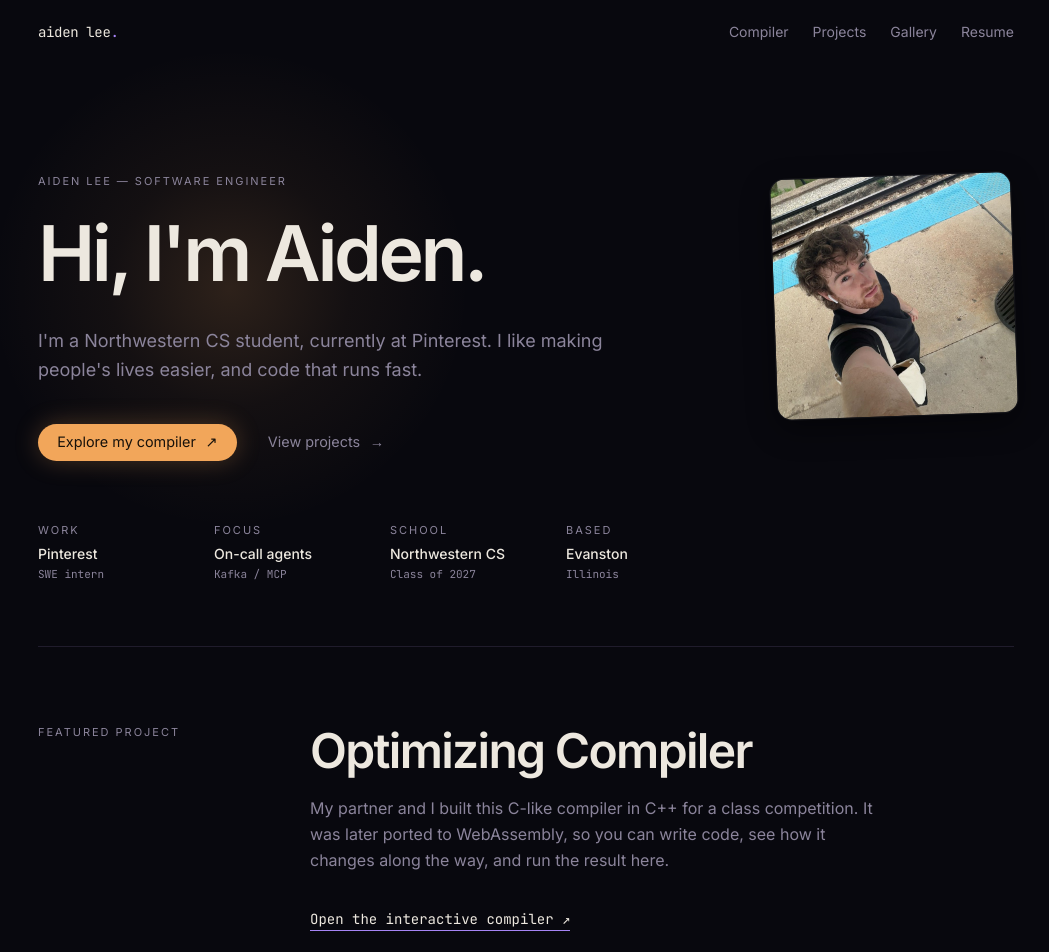
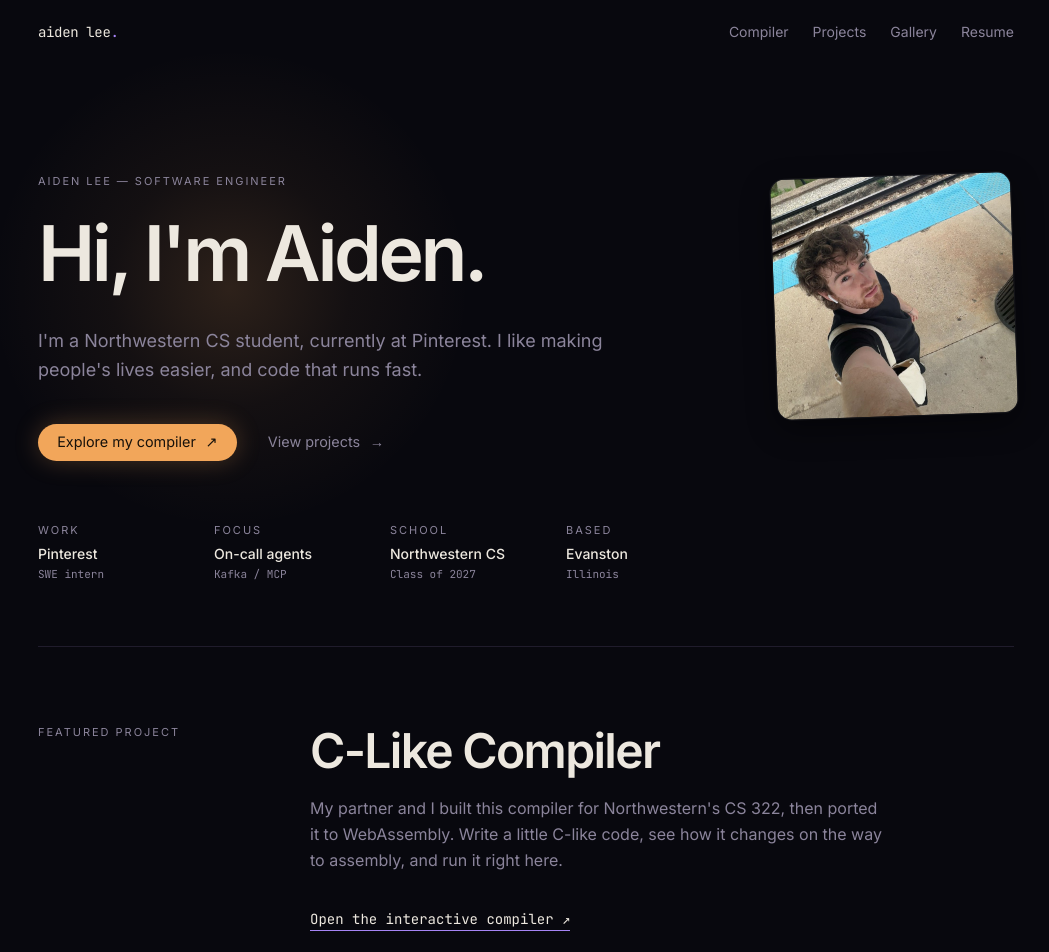
Before and after one commit to aiden-lee11/personal-site, a Next.js app in the folder site/: page / in a window 1280 px wide. Shown: the top 952 px of the page, without its empty margins (114-1163 px from the left). Built offline with nearby package versions, Linux system fonts and the light colour scheme.

Commit message:
home: compiler blurb tells the cs 322 story; retitled c-like compiler
Co-Authored-By: Claude Fable 5 <noreply@anthropic.com>
Claude-Session: https://claude.ai/code/session_01C5LaodJAZF8eHkT9uMxxhM

```diff
--- a/site/src/app/page.tsx
+++ b/site/src/app/page.tsx
@@ -94,9 +94,9 @@ export default function Home() {
           {featuredProject.title}
         </h2>
         <p className="mt-5 max-w-xl text-[color:var(--muted)] leading-relaxed">
-          My partner and I built this C-like compiler in C++ for a class
-          competition. It was later ported to WebAssembly, so you can write
-          code, see how it changes along the way, and run the result here.
+          My partner and I built this compiler for Northwestern&apos;s CS 322,
+          then ported it to WebAssembly. Write a little C-like code, see how it
+          changes on the way to assembly, and run it right here.
         </p>
 
         <Link
--- a/site/src/data/projects.ts
+++ b/site/src/data/projects.ts
@@ -54,7 +54,7 @@ export const LIVE: LiveThing[] = [
 export const projects: Project[] = [
   {
     slug: "compiler",
-    title: "Optimizing Compiler",
+    title: "C-Like Compiler",
     tagline: "A C-like compiler built from scratch in C++",
     stack: ["C++23", "PEGTL", "SSA", "x86-64"],
     period: "Mar 2026 – Jun 2026",
```
